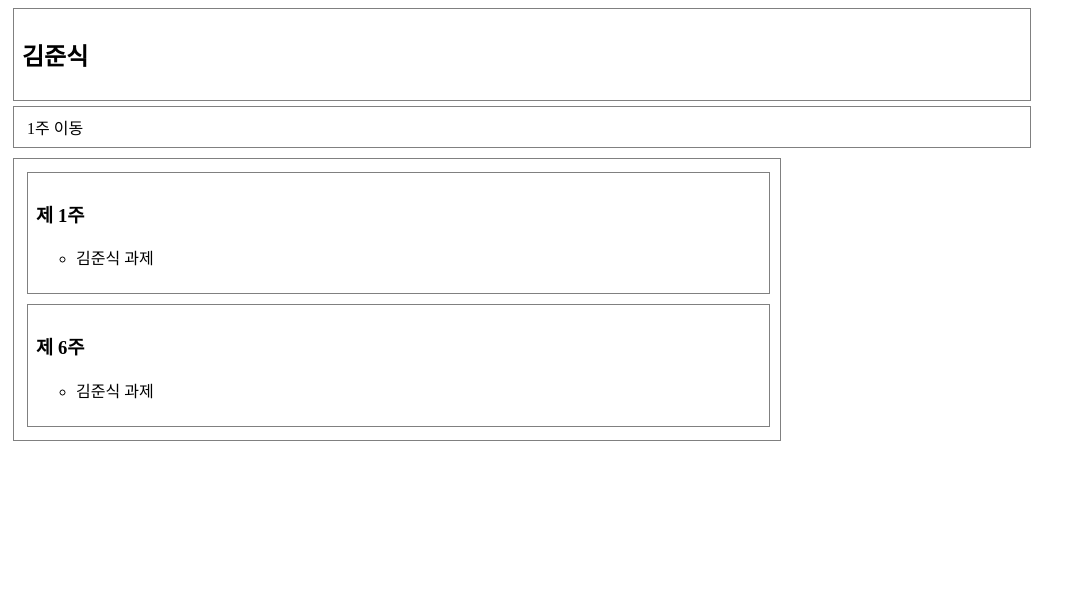
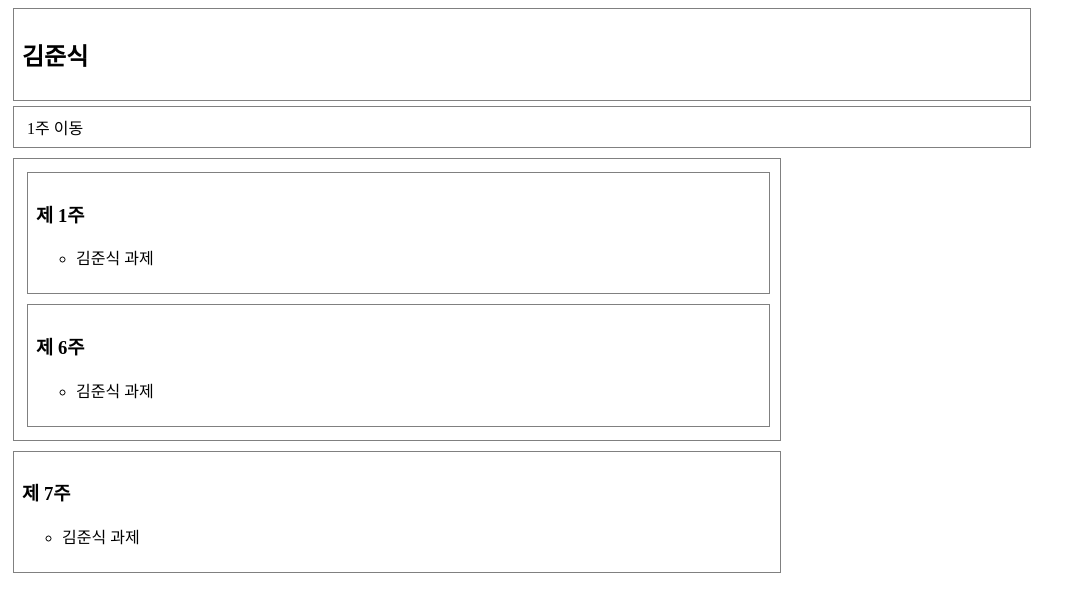
Before and after one commit to dnslvlwk9870/dnslvlwk9870.github.io, a plain HTML site: page index.html in a window 1280 px wide. Shown: the whole page, without its empty margins (0-1081 px from the left). Drawn offline with Linux system fonts and the light colour scheme.

Commit message:
Update index.html

```diff
--- a/index.html
+++ b/index.html
@@ -46,3 +46,10 @@ a:active {
    </section>
 </section>
 </body> </html>
+<section> <h3 id="week_1">제 7주</h3>
+      <ul style="list-style-type:circle">
+         <li><a href="dnslvlwk9870.github.io/20191010.html" target="_blank">김준식 과제 </a></li>
+      </ul>
+   </section>
+</section>
+</body> </html>
```
